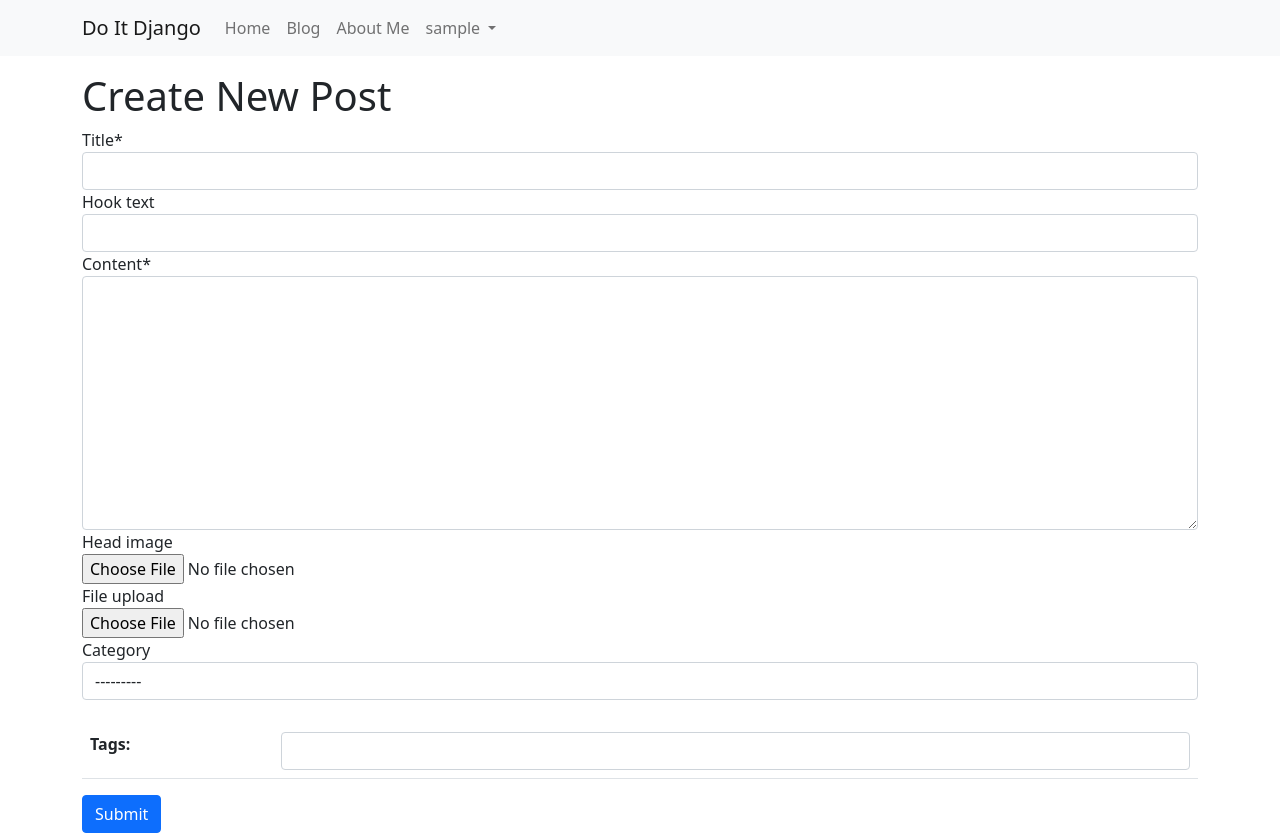
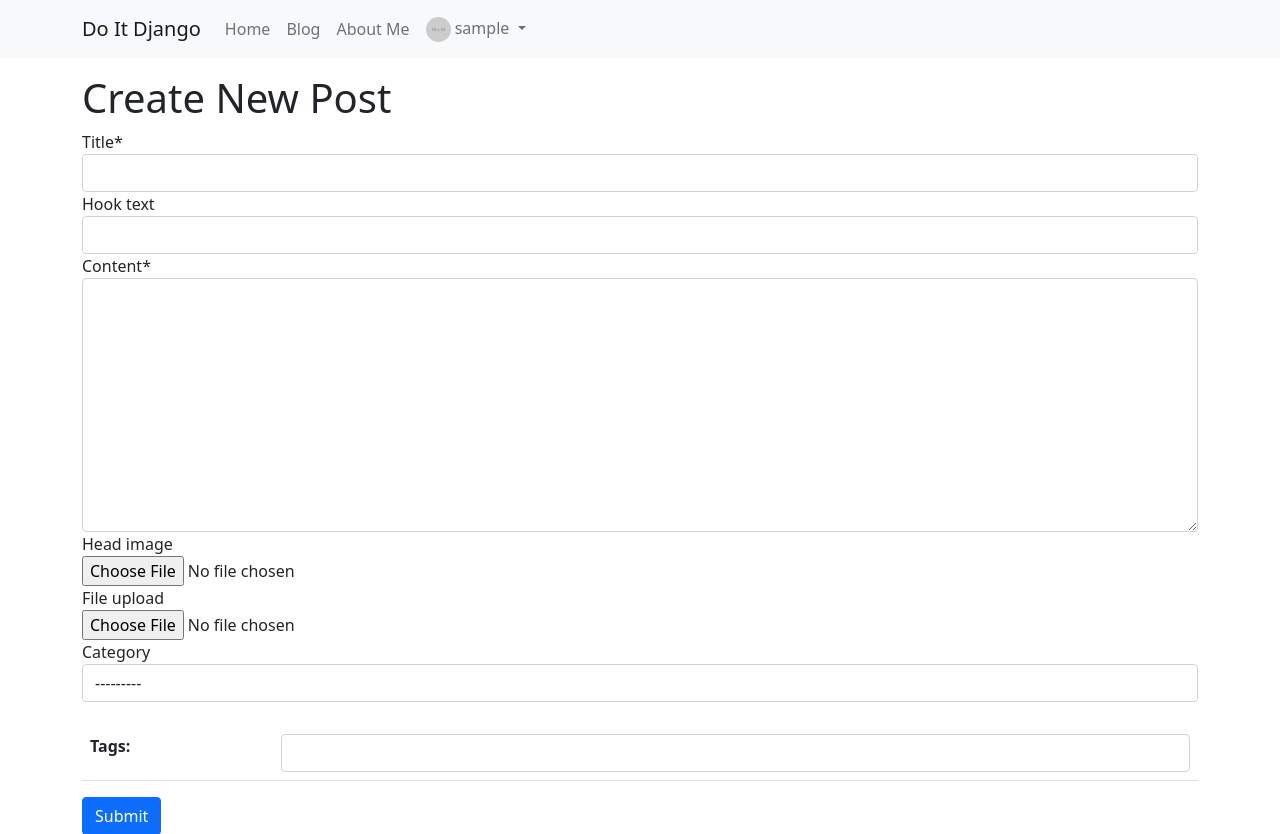
Before and after one commit to good5229/django_blog_practice, a Django app: page /blog/create_post/ in a window 1280 px wide. Shown: the top 834 px of the page. Run offline with Django 3.2, Linux system fonts and the light colour scheme; a user stored in the database is signed in; tables that the repository leaves empty hold one stand-in row (values such as "Sample post"); grey boxes labelled with a size stand in for pictures from a placeholder-image service; some libraries are stand-ins or nearby versions.

Commit message:
feat(navbar): add user avatar

```diff
--- a/blog/templates/blog/navbar.html
+++ b/blog/templates/blog/navbar.html
@@ -24,6 +24,11 @@
                     <li class="nav-item dropdown">
                         <a class="nav-link dropdown-toggle" href="#" id="navbarDropdownMenuLink" role="button"
                            data-toggle="dropdown" aria-haspopup="true" aria-expanded="false">
+                            {% if user.socialaccount_set.all.0.get_avatar_url %}
+                                <img class="rounded-circle" width="25px" src="{{ user.socialaccount_set_all.0.get_avatar_url }}" alt="">
+                                {% else %}
+                                <img class="rounded-circle" width="25px" src="http://placehold.it/50x50" alt="">
+                            {% endif %}
                             {{ user.username }}
                         </a>
                         <div class="dropdown-menu" aria-labelledby="navbarDropdownMenuLink">
@@ -46,7 +51,7 @@
     <div class="modal-dialog" role="document">
         <div class="modal-content">
             <div class="modal-header">
-                <h5 class="modal-title" id="loginModalLabel"> <i class="fas fa-sign-in-alt"></i>&nbsp Log In</h5>
+                <h5 class="modal-title" id="loginModalLabel"><i class="fas fa-sign-in-alt"></i>&nbsp Log In</h5>
                 <button type="button" class="close" data-dismiss="modal" aria-label="Close">
                     <span aria-hidden="true">&times;</span>
                 </button>
@@ -54,11 +59,15 @@
             <div class="modal-body">
                 <div class="row">
                     <div class="col-md-6">
-                        <a role="button" class="btn btn-outline-dark btn-block btn-sm" href="{% provider_login_url 'google' %}"><i class="fab fa-google"></i>&nbsp&nbsp Log in with Google</a>
-                        <a role="button" class="btn btn-outline-dark btn-block btn-sm" href="/accounts/login/"><i class="far fa-envelope"></i>&nbsp&nbsp Log in with E-mail</a>
+                        <a role="button" class="btn btn-outline-dark btn-block btn-sm"
+                           href="{% provider_login_url 'google' %}"><i class="fab fa-google"></i>&nbsp&nbsp Log in with
+                            Google</a>
+                        <a role="button" class="btn btn-outline-dark btn-block btn-sm" href="/accounts/login/"><i
+                                class="far fa-envelope"></i>&nbsp&nbsp Log in with E-mail</a>
                     </div>
                     <div class="col-md-6">
-                        <a role="button" class="btn btn-outline-dark btn-block btn-sm" href="/accounts/signup/"><i class="far fa-envelope"></i>&nbsp&nbsp Sign Up with E-mail</a>
+                        <a role="button" class="btn btn-outline-dark btn-block btn-sm" href="/accounts/signup/"><i
+                                class="far fa-envelope"></i>&nbsp&nbsp Sign Up with E-mail</a>
                     </div>
                 </div>
             </div>
```
